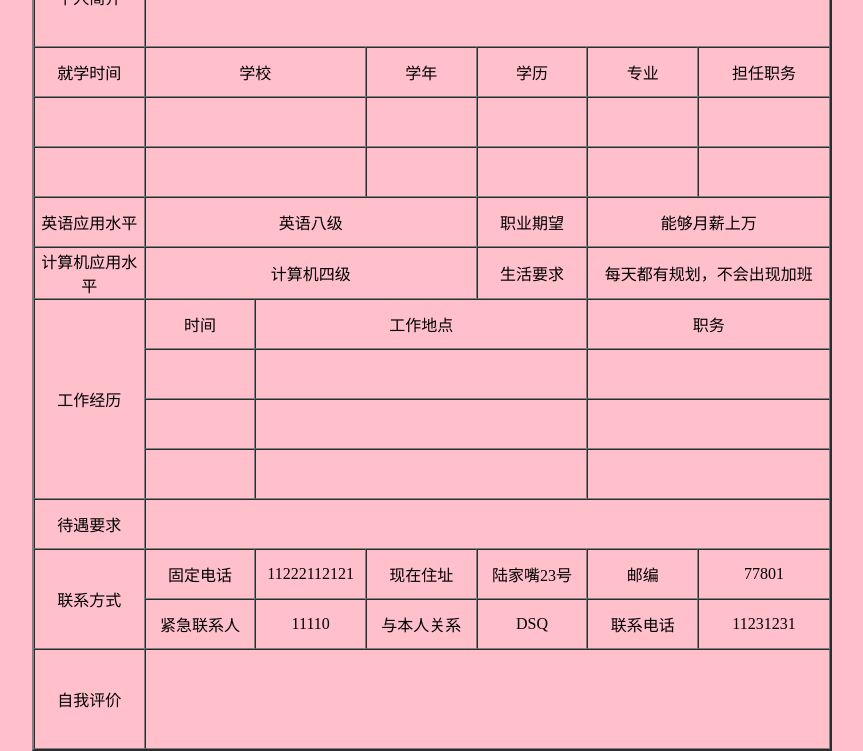
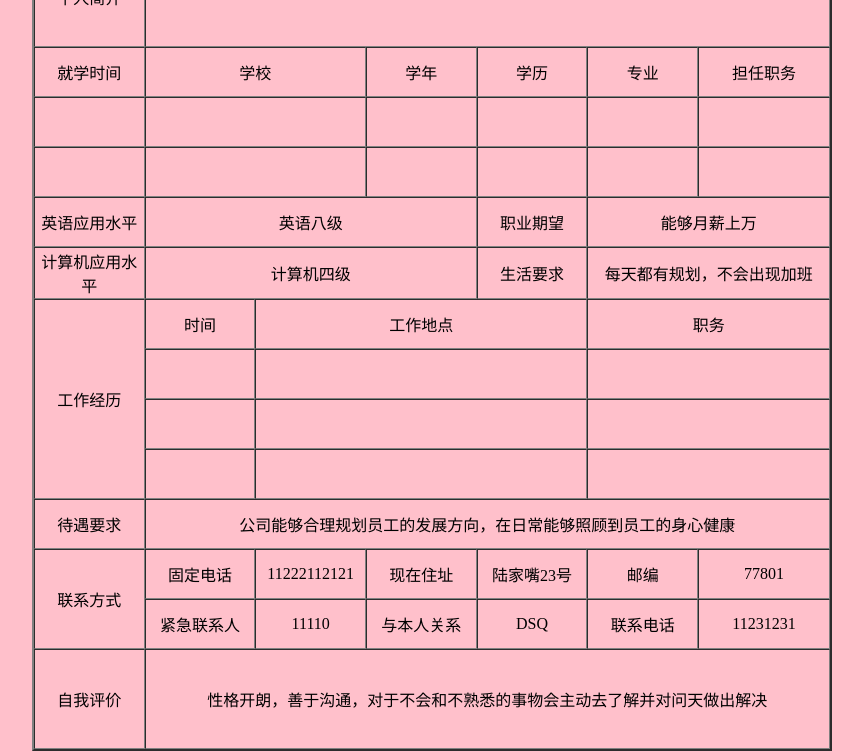
Before and after one commit to huangyouxiu123/huangyouxiu123.github.io, a plain HTML site: page jianli.html in a window 1280 px wide. Shown: the part 432-1183 px from the top of the page, without its empty margins (208-1071 px from the left). Drawn offline with Linux system fonts and the light colour scheme.

Commit message:
Update jianli.html

```diff
--- a/jianli.html
+++ b/jianli.html
@@ -125,7 +125,7 @@
         </tr>
         <tr height="50" style="text-align: center;">
             <td>待遇要求</td>
-            <td colspan="6"></td>
+            <td colspan="6">公司能够合理规划员工的发展方向，在日常能够照顾到员工的身心健康</td>
         </tr>
         <tr height="50" style="text-align: center;">
             <td rowspan="2">联系方式</td>
@@ -146,7 +146,7 @@
         </tr>
         <tr height="50" style="text-align: center;">
             <td rowspan="2">自我评价</td>
-            <td colspan="6" rowspan="2"></td>
+            <td colspan="6" rowspan="2">性格开朗，善于沟通，对于不会和不熟悉的事物会主动去了解并对问天做出解决</td>
         <tr height="50" style="text-align: center;">
         </tr>
     </table>
```
